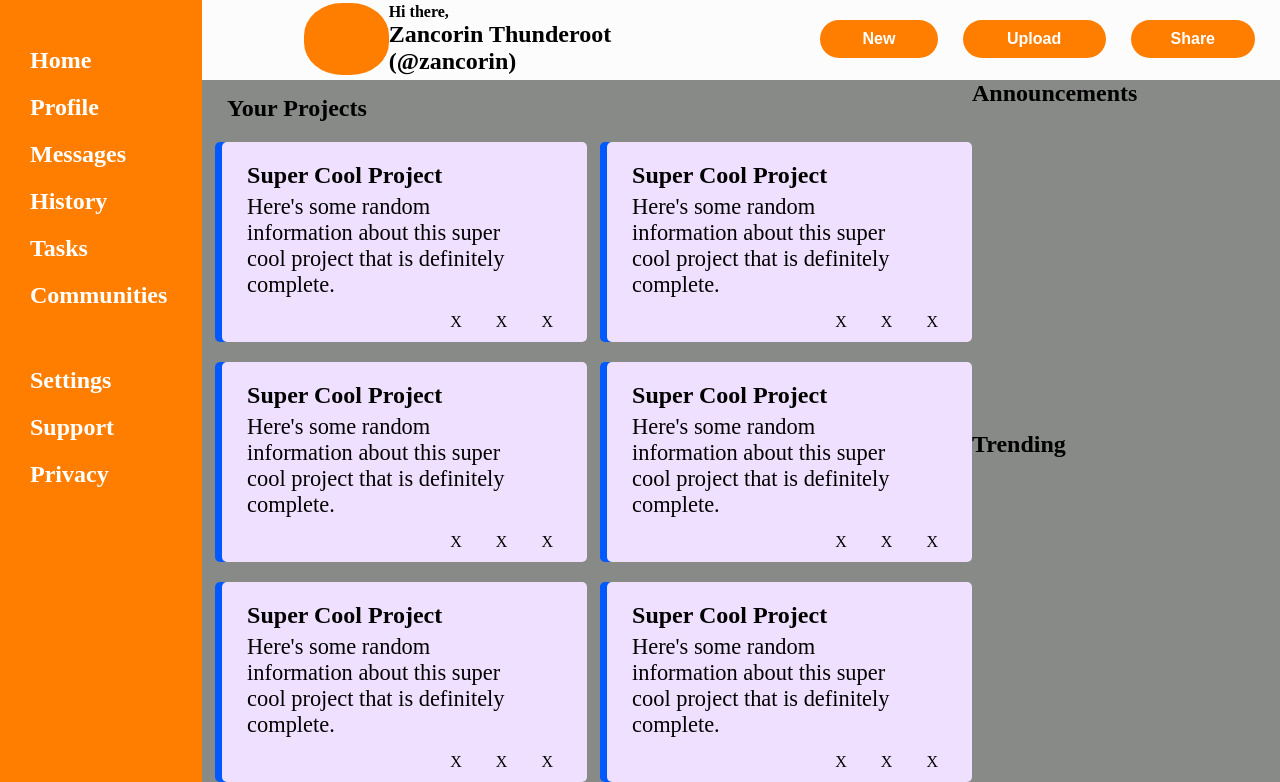
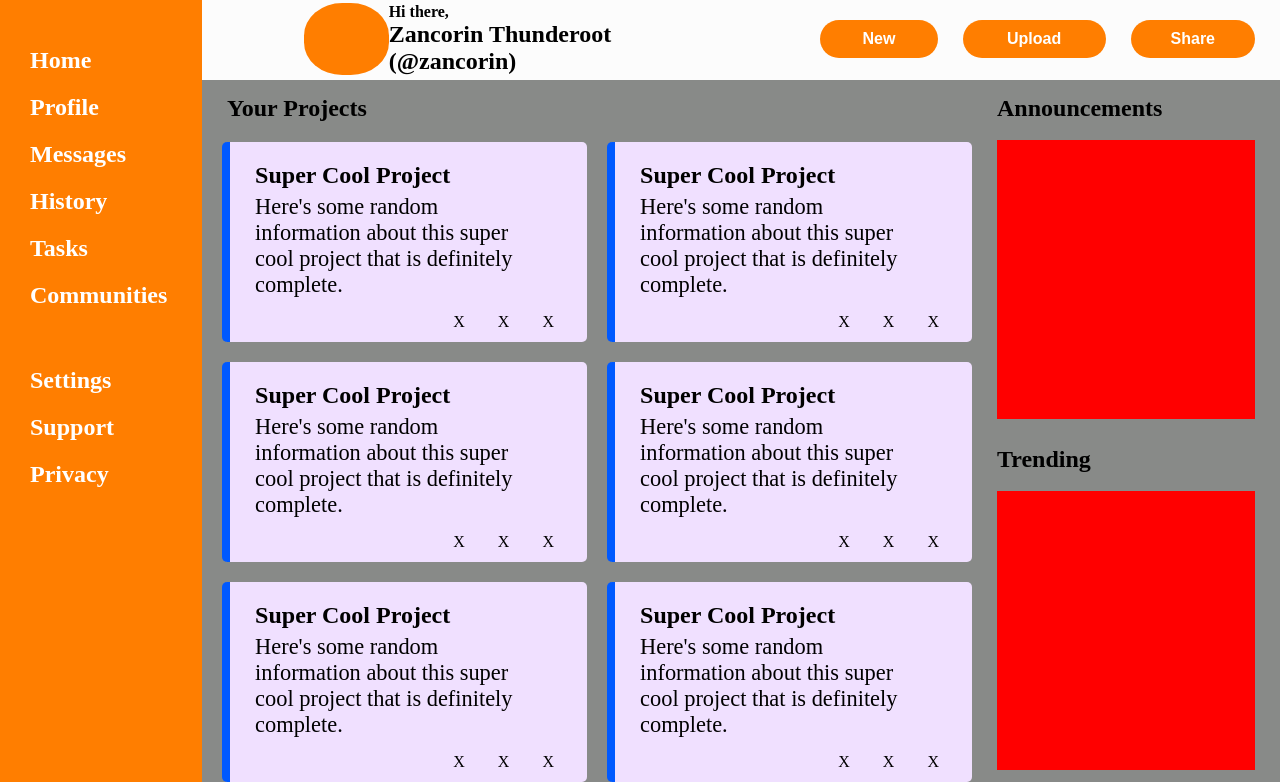
Before and after one commit to zancorin/AdminDashboard, a plain HTML site: page index.html in a window 1280 px wide. Shown: the part 83-865 px from the top of the page. Drawn offline with Linux system fonts and the light colour scheme.

Commit message:
Create announcements and trending layout
Fix projects card border

```diff
--- a/index.html
+++ b/index.html
@@ -122,8 +122,18 @@
                     </div>
                 </div>
             </div></div>
-            <div class="announcements"><h2>Announcements</h2></div>
-            <div class="trending"><h2>Trending</h2></div>
+            <div class="announcements">
+                <h2>Announcements</h2>
+                <div class="announcementsCardContainer">
+                    <div class="announcementsCard"></div>
+                </div>
+            </div>
+            <div class="trending">
+                <h2>Trending</h2>
+                <div class="trendingCardContainer">
+                    <div class="trendingCard"></div>
+                </div>
+            </div>
         </div>
     </div>
 </head>
--- a/styles.css
+++ b/styles.css
@@ -209,7 +209,8 @@
     height:200px;
     background-color: rgb(240, 224, 255);
     border-radius: 5px;
-    box-shadow: -7px 0px rgb(0, 89, 255);
+    /*box-shadow: -7px 0px rgb(0, 89, 255);*/
+    border-left: solid 8px rgb(0, 89, 255);
     display:grid;
     grid-template-columns: 1fr;
     grid-template-rows: 1fr 8fr;
@@ -259,11 +260,26 @@ p {
 
 
 }
-.mainContent > .announcements {
+
+.mainContent > .announcements,
+.mainContent > .trending {
    /* background-color: green;*/
+   display:grid;
+   grid-template-columns: 1fr;
+   grid-template-rows: 1.25fr 8fr;
 }
 
-.mainContent > .trending {
-    /*background-color: blue;*/
-    grid-area: 2 / 2 / 3 / 3;
+.announcementsCardContainer,
+.trendingCardContainer {
+    display:grid;
+    grid-template-columns: 1fr;
+    grid-template-rows: 1fr 1fr 1fr;
+    background-color: red;
+    margin: 12px 25px;
 }
+
+.announcements > h2,
+.trending > h2 {
+    margin-left:25px;
+    margin-top:15px;
+}
```
